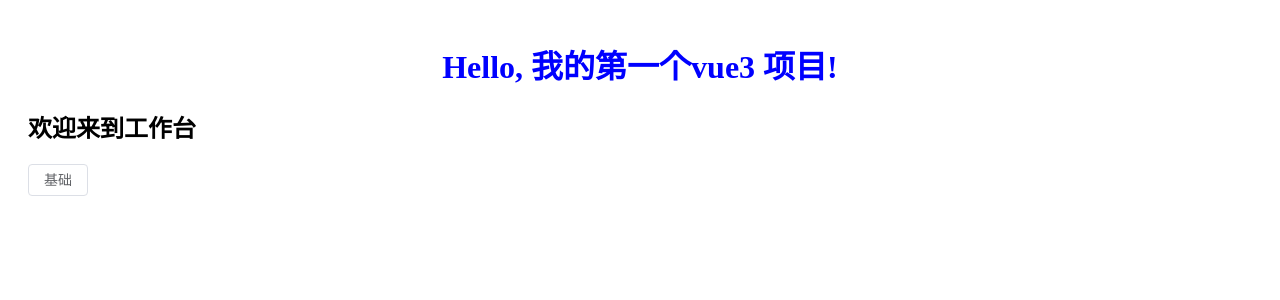
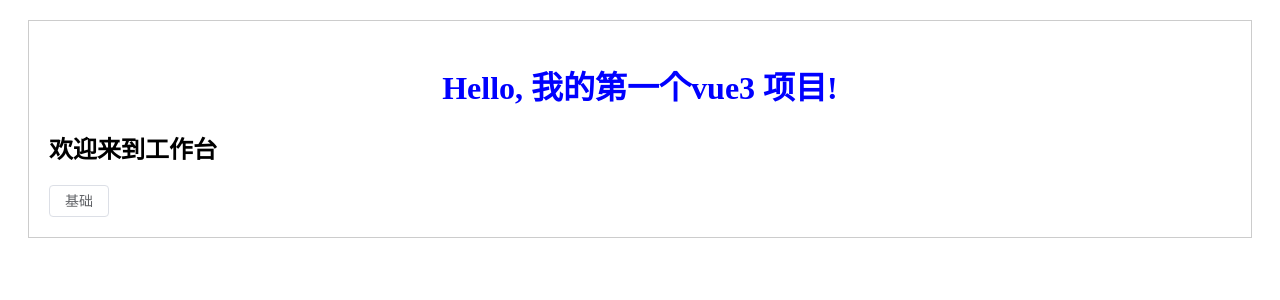
Before and after one commit to duguxiaole/Vue3, a Vue app in the folder project/one-vue3-app/: page /workBench in a window 1280 px wide. Shown: the top 300 px of the page. Built offline with nearby package versions, Linux system fonts and the light colour scheme.

Commit message:
路由跳转设置

```diff
--- a/project/one-vue3-app/src/App.vue
+++ b/project/one-vue3-app/src/App.vue
@@ -1,29 +1,29 @@
 <template>
   <div id="app">
-    <router-view />
+    <!-- <router-view /> -->
+    <RouterView></RouterView>
+
   </div>
 
 </template>
 
 <script>
+// import { RouterView } from 'vue-router';
 export default {
+  name : 'app',
   data() {
     return {
 
     }
   },
-  components: {
-
-  }
 }
 </script>
 
 <style scoped>
 #app {
-  height: 100%;
-  ;
-  margin: 10px;
-  padding: 10px;
-  /* border: 1px solid #ccc; */
+  height: 100%;;
+  margin: 20px;
+  padding: 20px;
+  border: 1px solid #ccc;
 }
 </style>
--- a/project/one-vue3-app/src/pages/basics/home.vue
+++ b/project/one-vue3-app/src/pages/basics/home.vue
@@ -1,5 +1,5 @@
 <template>
-    <div class="main">
+    <div>
         <h1>模版语法</h1>
         <div class="homeObj">
             <div class="coust_one"><el-input v-model="message" style="width: 240px" placeholder="Please input" /></div>
@@ -108,11 +108,6 @@
 </script>
 
 <style scoped>
-.main {
-    margin: 20px;
-    padding: 20px;
-    border: 1px solid #ccc;
-}
 
 h1 {
     text-align: center;
--- a/project/one-vue3-app/src/pages/workbench.vue
+++ b/project/one-vue3-app/src/pages/workbench.vue
@@ -2,6 +2,7 @@
     <div>
       <h1>{{ message }}</h1>
       <h2>欢迎来到工作台</h2>
+
 
       <div>
         <el-button @click="handleToBasic">基础</el-button>
@@ -21,7 +22,7 @@
 
     const handleToBasic = () =>{
         router.push({
-            path: '/basics/home'
+            path: '/basics'
         })
     }
 
--- a/project/one-vue3-app/src/router/basics/index.js
+++ b/project/one-vue3-app/src/router/basics/index.js
@@ -6,7 +6,7 @@
         redirect:'/basics/home',
         children:[
             {
-                path: '/home',
+                path: 'home',
                 component: ()=>import('@/pages/basics/home.vue')
              },
         ]
--- a/project/one-vue3-app/src/router/index.js
+++ b/project/one-vue3-app/src/router/index.js
@@ -12,9 +12,7 @@
         // 路由懒加载
         component: ()=>import('@/pages/workbench.vue'),
     },
-    {
-        ...Basics,
-    }
+    ...Basics,
 ]
 
 const router = createRouter({
```
